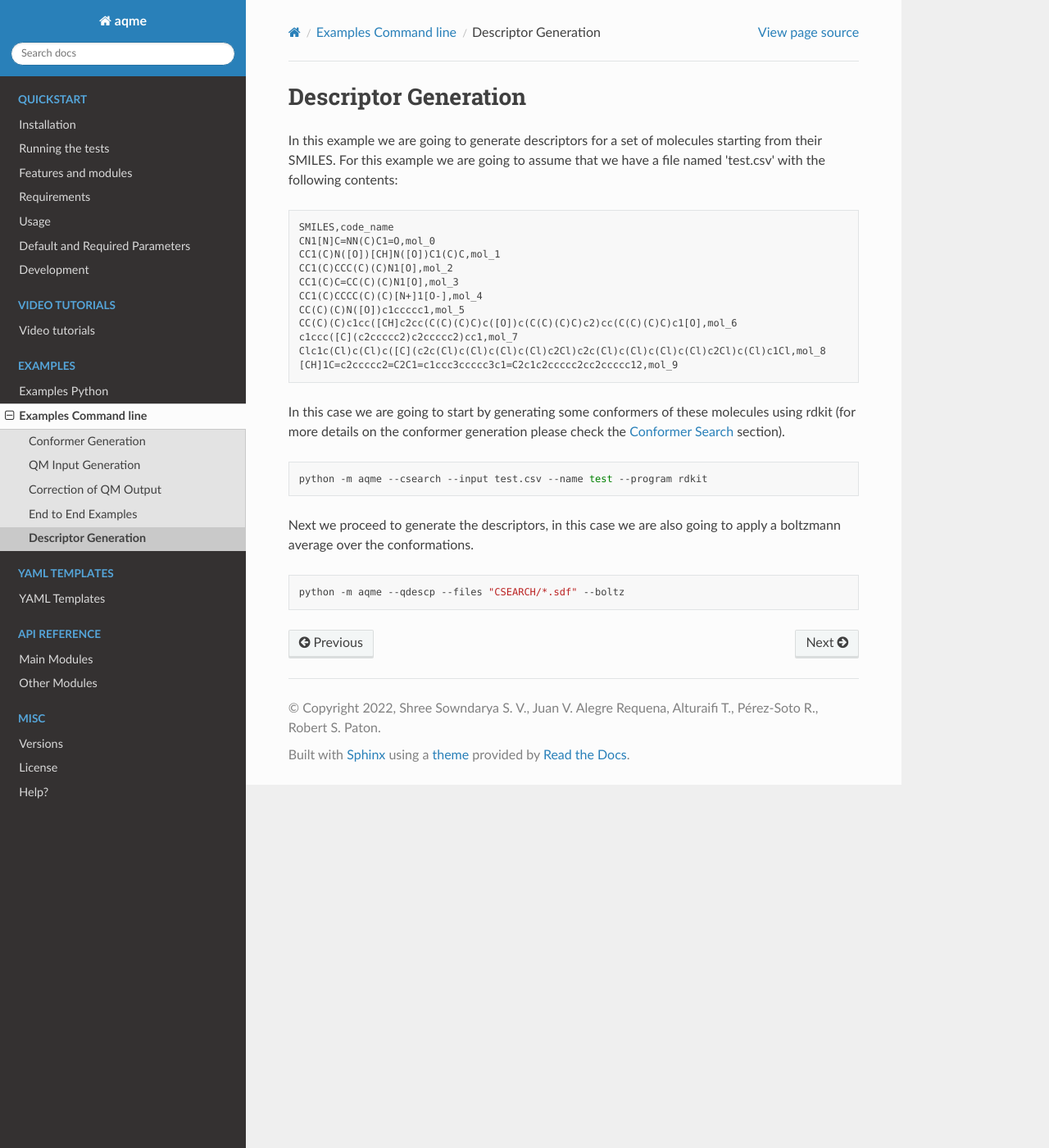
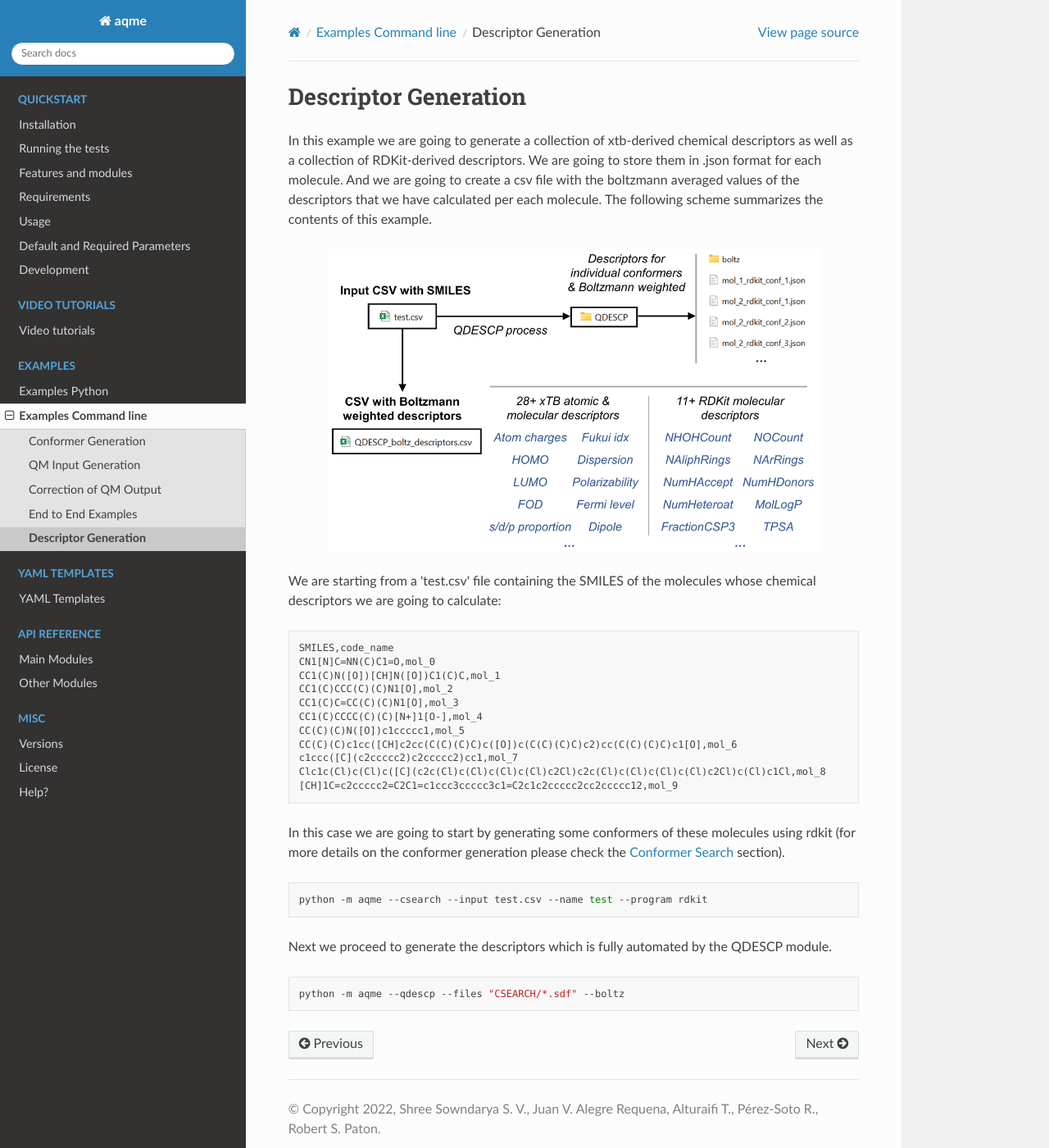
Before and after one commit to jvalegre/aqme, a Sphinx documentation site: the page built from docs/Examples/examples_commandline/descriptor_generation.rst, in a window 1280 px wide and 1400 px high. Shown: the whole window at 82% size. Built offline with Sphinx 7.4.7 and the Read the Docs theme 2.0.0, drawn with Linux system fonts in a browser that asks for light colours.

Commit message:
Doc: Added the scheme of the descriptor generation example

```diff
--- a/docs/Examples/examples_commandline/descriptor_generation.rst
+++ b/docs/Examples/examples_commandline/descriptor_generation.rst
@@ -1,10 +1,21 @@
+.. |QDESCP_scheme| image:: ../images/QDESCP_scheme.png
+   :width: 600
+
 =====================
 Descriptor Generation
 =====================
 
-In this example we are going to generate descriptors for a set of molecules
-starting from their SMILES. For this example we are going to assume that we have
-a file named 'test.csv' with the following contents:
+In this example we are going to generate a collection of xtb-derived chemical
+descriptors as well as a collection of RDKit-derived descriptors. We
+are going to store them in .json format for each molecule. And we are going to
+create a csv file with the boltzmann averaged values of the descriptors that we
+have calculated per each molecule. The following scheme summarizes the contents
+of this example.
+
+.. centered:: |QDESCP_scheme|
+
+We are starting from a 'test.csv' file containing the SMILES of the molecules whose
+chemical descriptors we are going to calculate:
 
 .. highlight:: none
 
@@ -32,8 +43,8 @@ check the :doc:`Conformer Search <conformer_search>` section).
 
    python -m aqme --csearch --input test.csv --name test --program rdkit
 
-Next we proceed to generate the descriptors, in this case we are also going to
-apply a boltzmann average over the conformations.
+Next we proceed to generate the descriptors which is fully automated by the
+QDESCP module.
 
 .. code:: shell
 
```
Also changed, not shown: docs/Examples/examples_python/descriptor_generation.rst (+16 -5 lines), docs/Examples/images/QDESCP_scheme.png (added).
